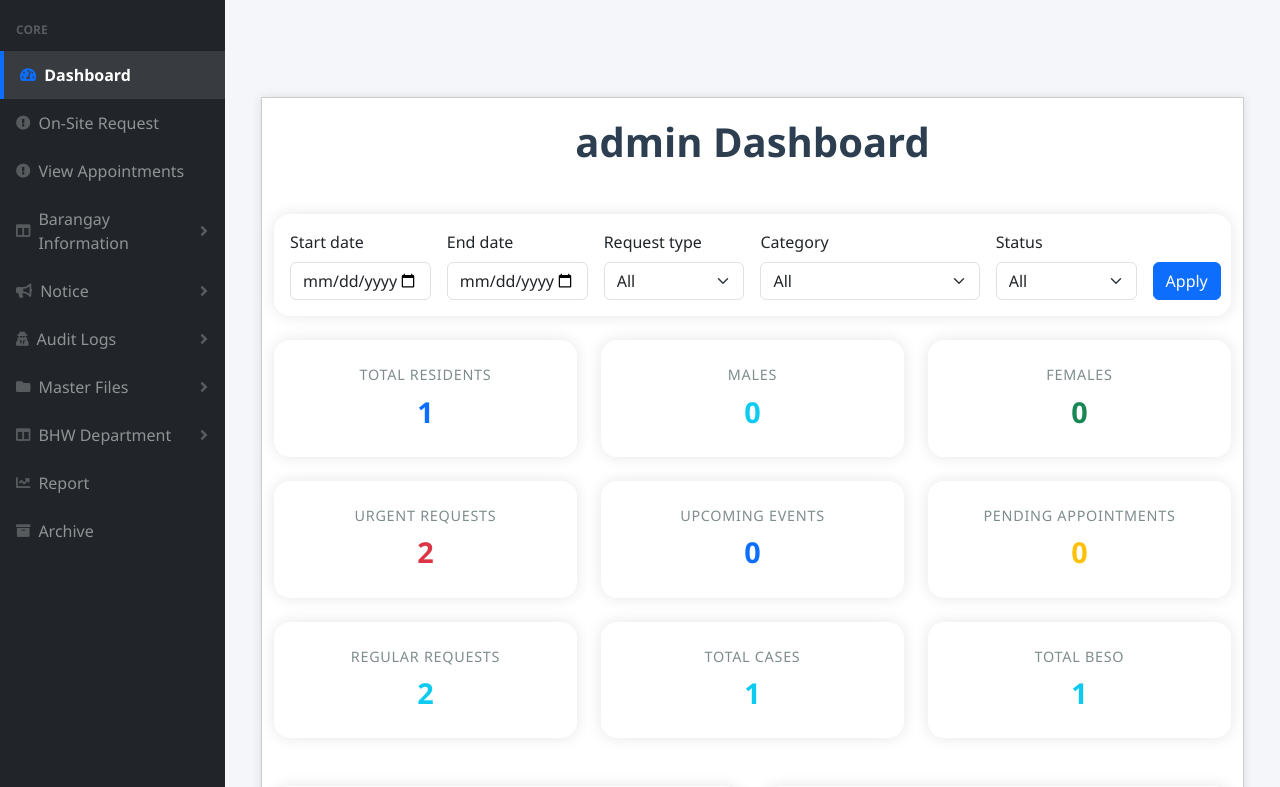
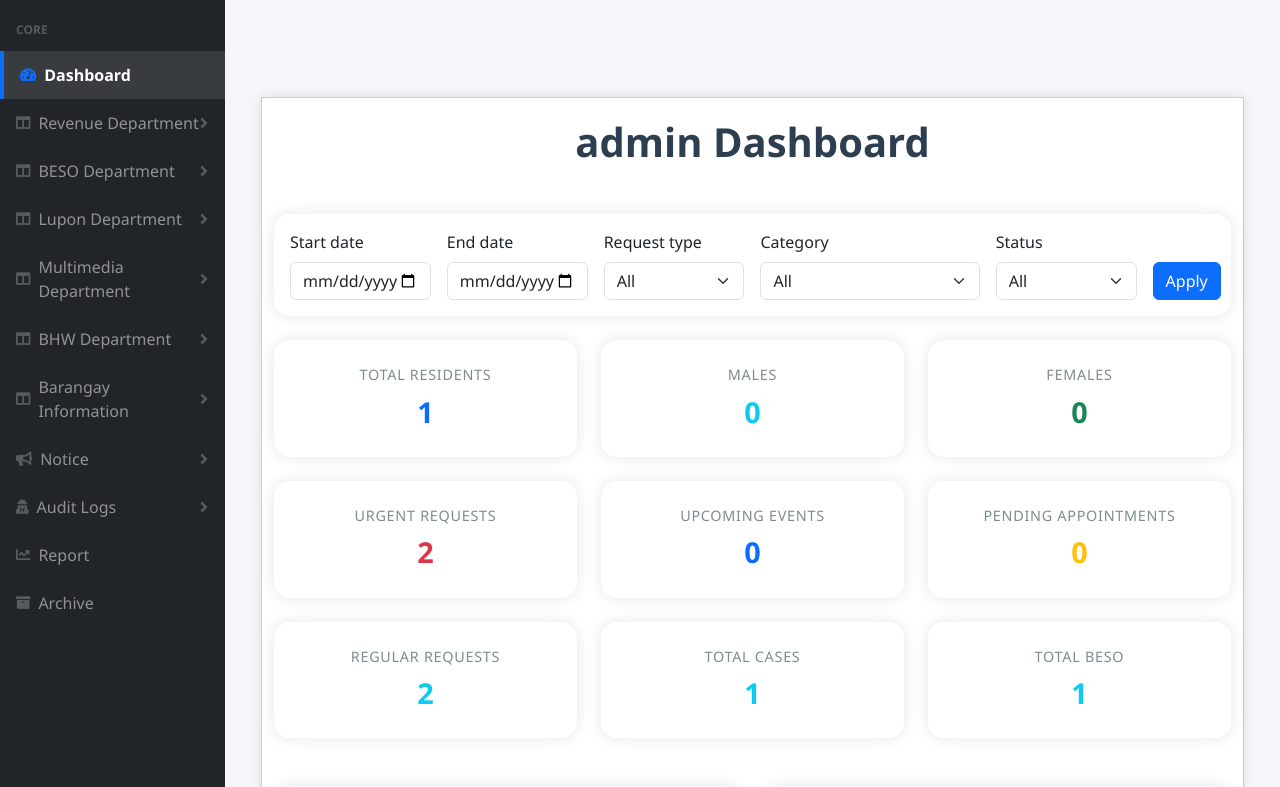
Before and after one commit to rsalvana/bugo-admin, a PHP site: page /bugo-resident-side/bugo-admin/index_Admin.php in a window 1280 px wide. Shown: the part 63-850 px from the top of the page. Run offline with PHP 8.4, Linux system fonts and the light colour scheme; the visitor is signed in with stand-in values (Sample User, id 1); tables that the repository leaves empty or names only in its code hold one stand-in row (values such as "Sample post"); some libraries are stand-ins or nearby versions.

Commit message:
side nav

```diff
--- a/index_Admin.php
+++ b/index_Admin.php
@@ -264,23 +264,74 @@ $mysqli->close();
                            href="index_Admin.php?page=<?php echo urlencode(encrypt('admin_dashboard')); ?>">
                            <div class="sb-nav-link-icon"><i class="fas fa-tachometer-alt"></i></div> Dashboard
                         </a>
-                        <a class="nav-link nav-link-mobile <?php echo ($page === 'urgent_request') ? 'active' : ''; ?>"
-                           href="index_Admin.php?page=<?php echo urlencode(encrypt('urgent_request')); ?>">
-                           <div class="sb-nav-link-icon"><i class="fas fa-exclamation-circle"></i></div> On-Site Request
+
+                        <a class="nav-link <?php echo in_array($page, ['urgent_request','view_appointments']) ? '' : 'collapsed'; ?>"
+                           data-bs-toggle="collapse" data-bs-target="#revenueDepartment_nav_desktop">
+                           <div class="sb-nav-link-icon"><i class="fas fa-columns"></i></div> Revenue Department
+                           <div class="sb-sidenav-collapse-arrow"><i class="fas fa-angle-down"></i></div>
                         </a>
-                        <a class="nav-link nav-link-mobile <?php echo ($page === 'view_appointments') ? 'active' : ''; ?>"
-                           href="index_Admin.php?page=<?php echo urlencode(encrypt('view_appointments')); ?>">
-                           <div class="sb-nav-link-icon"><i class="fas fa-exclamation-circle"></i></div> View Appointments
+                        <div class="collapse <?php echo in_array($page, ['urgent_request','view_appointments']) ? 'show' : ''; ?>" id="revenueDepartment_nav_desktop">
+                           <nav class="sb-sidenav-menu-nested nav">
+                            <a class="nav-link <?php echo ($page === 'urgent_request') ? 'active' : ''; ?>" href="index_Admin.php?page=<?php echo urlencode(encrypt('urgent_request')); ?>">On-Site Request</a>
+                            <a class="nav-link <?php echo ($page === 'view_appointments') ? 'active' : ''; ?>" href="index_Admin.php?page=<?php echo urlencode(encrypt('view_appointments')); ?>">Appointment List</a>
+                           </nav>
+                        </div>
+
+                        <a class="nav-link <?php echo in_array($page, ['beso']) ? '' : 'collapsed'; ?>"
+                           data-bs-toggle="collapse" data-bs-target="#besoDepartment_nav_desktop">
+                           <div class="sb-nav-link-icon"><i class="fas fa-columns"></i></div> BESO Department
+                           <div class="sb-sidenav-collapse-arrow"><i class="fas fa-angle-down"></i></div>
                         </a>
+                        <div class="collapse <?php echo in_array($page, ['beso']) ? 'show' : ''; ?>" id="besoDepartment_nav_desktop">
+                           <nav class="sb-sidenav-menu-nested nav">
+                            <a class="nav-link <?php echo ($page === 'beso') ? 'active' : ''; ?>" href="index_Admin.php?page=<?php echo urlencode(encrypt('beso')); ?>">BESO List</a>
+                           </nav>
+                        </div>
 
-                        <a class="nav-link <?php echo in_array($page, ['barangay_official_list','certificate_list','time_slot','Zone_leaders','add_guidelines']) ? '' : 'collapsed'; ?>"
+                        <a class="nav-link <?php echo in_array($page, ['case_list']) ? '' : 'collapsed'; ?>"
+                           data-bs-toggle="collapse" data-bs-target="#luponDepartment_nav_desktop">
+                           <div class="sb-nav-link-icon"><i class="fas fa-columns"></i></div> Lupon Department
+                           <div class="sb-sidenav-collapse-arrow"><i class="fas fa-angle-down"></i></div>
+                        </a>
+                        <div class="collapse <?php echo in_array($page, ['case_list']) ? 'show' : ''; ?>" id="luponDepartment_nav_desktop">
+                           <nav class="sb-sidenav-menu-nested nav">
+                            <a class="nav-link <?php echo ($page === 'case_list') ? 'active' : ''; ?>" href="index_Admin.php?page=<?php echo urlencode(encrypt('case_list')); ?>">Case List</a>
+                           </nav>
+                        </div>
+
+                        <a class="nav-link <?php echo in_array($page, ['event_list']) ? '' : 'collapsed'; ?>"
+                           data-bs-toggle="collapse" data-bs-target="#multimediaDepartment_nav_desktop">
+                           <div class="sb-nav-link-icon"><i class="fas fa-columns"></i></div> Multimedia Department
+                           <div class="sb-sidenav-collapse-arrow"><i class="fas fa-angle-down"></i></div>
+                        </a>
+                        <div class="collapse <?php echo in_array($page, ['event_list']) ? 'show' : ''; ?>" id="multimediaDepartment_nav_desktop">
+                           <nav class="sb-sidenav-menu-nested nav">
+                            <a class="nav-link <?php echo ($page === 'event_list') ? 'active' : ''; ?>" href="index_Admin.php?page=<?php echo urlencode(encrypt('event_list')); ?>">Event List</a>
+                           </nav>
+                        </div>
+
+                        <a class="nav-link <?php echo in_array($page, ['med_request','med_inventory','resident_info']) ? '' : 'collapsed'; ?>"
+                           data-bs-toggle="collapse" data-bs-target="#bhw_nav_desktop">
+                           <div class="sb-nav-link-icon"><i class="fas fa-columns"></i></div> BHW Department
+                           <div class="sb-sidenav-collapse-arrow"><i class="fas fa-angle-down"></i></div>
+                        </a>
+                        <div class="collapse <?php echo in_array($page, ['med_request','med_inventory','resident_info']) ? 'show' : ''; ?>" id="bhw_nav_desktop">
+                           <nav class="sb-sidenav-menu-nested nav">
+                            <a class="nav-link <?php echo ($page === 'med_request') ? 'active' : ''; ?>" href="index_Admin.php?page=<?php echo urlencode(encrypt('med_request')); ?>">Request List</a>
+                            <a class="nav-link <?php echo ($page === 'resident_info') ? 'active' : ''; ?>" href="index_Admin.php?page=<?php echo urlencode(encrypt('resident_info')); ?>">Resident List</a>
+                            <a class="nav-link <?php echo ($page === 'med_inventory') ? 'active' : ''; ?>" href="index_Admin.php?page=<?php echo urlencode(encrypt('med_inventory')); ?>">Medicine Inventory</a>
+                           </nav>
+                         </div>
+
+                        <a class="nav-link <?php echo in_array($page, ['official_info','barangay_official_list','certificate_list','time_slot','Zone_leaders','add_guidelines']) ? '' : 'collapsed'; ?>"
                            data-bs-toggle="collapse" data-bs-target="#barangay_official_nav_desktop">
                            <div class="sb-nav-link-icon"><i class="fas fa-columns"></i></div> Barangay Information
                            <div class="sb-sidenav-collapse-arrow"><i class="fas fa-angle-down"></i></div>
                         </a>
-                        <div class="collapse <?php echo in_array($page, ['barangay_official_list','certificate_list','time_slot','Zone_leaders','add_guidelines']) ? 'show' : ''; ?>" id="barangay_official_nav_desktop">
+                        <div class="collapse <?php echo in_array($page, ['official_info','barangay_official_list','certificate_list','time_slot','Zone_leaders','add_guidelines']) ? 'show' : ''; ?>" id="barangay_official_nav_desktop">
                            <nav class="sb-sidenav-menu-nested nav">
                             <a class="nav-link <?php echo ($page === 'barangay_official_list') ? 'active' : ''; ?>" href="index_Admin.php?page=<?php echo urlencode(encrypt('barangay_official_list')); ?>">Official List</a>
+                            <a class="nav-link <?php echo ($page === 'official_info') ? 'active' : ''; ?>" href="index_Admin.php?page=<?php echo urlencode(encrypt('official_info')); ?>">Employees</a>
                             <a class="nav-link <?php echo ($page === 'certificate_list') ? 'active' : ''; ?>" href="index_Admin.php?page=<?php echo urlencode(encrypt('certificate_list')); ?>">Certificate List</a>
                             <a class="nav-link <?php echo ($page === 'time_slot') ? 'active' : ''; ?>" href="index_Admin.php?page=<?php echo urlencode(encrypt('time_slot')); ?>">Time Slot List</a>
                             <a class="nav-link <?php echo ($page === 'Zone_leaders') ? 'active' : ''; ?>" href="index_Admin.php?page=<?php echo urlencode(encrypt('Zone_leaders')); ?>">Add Zone Leader</a>
@@ -312,33 +363,6 @@ $mysqli->close();
                             <a class="nav-link <?php echo ($page === 'residents_audit') ? 'active' : ''; ?>" href="index_Admin.php?page=<?php echo urlencode(encrypt('residents_audit')); ?>">Residents Audit Logs</a>
                            </nav>
                         </div>
-
-                        <a class="nav-link <?php echo in_array($page, ['resident_info','official_info','beso','event_list','case_list']) ? '' : 'collapsed'; ?>"
-                           data-bs-toggle="collapse" data-bs-target="#master_files_desktop">
-                           <div class="sb-nav-link-icon"><i class="fas fa-folder"></i></div> Master Files
-                           <div class="sb-sidenav-collapse-arrow"><i class="fas fa-angle-down"></i></div>
-                        </a>
-                        <div class="collapse <?php echo in_array($page, ['resident_info','official_info','beso','event_list','case_list']) ? 'show' : ''; ?>" id="master_files_desktop">
-                           <nav class="sb-sidenav-menu-nested nav">
-                            <a class="nav-link <?php echo ($page === 'resident_info') ? 'active' : ''; ?>" href="index_Admin.php?page=<?php echo urlencode(encrypt('resident_info')); ?>">Resident List</a>
-                            <a class="nav-link <?php echo ($page === 'official_info') ? 'active' : ''; ?>" href="index_Admin.php?page=<?php echo urlencode(encrypt('official_info')); ?>">Employees</a>
-                            <a class="nav-link <?php echo ($page === 'beso') ? 'active' : ''; ?>" href="index_Admin.php?page=<?php echo urlencode(encrypt('beso')); ?>">BESO</a>
-                            <a class="nav-link <?php echo ($page === 'event_list') ? 'active' : ''; ?>" href="index_Admin.php?page=<?php echo urlencode(encrypt('event_list')); ?>">Event List</a>
-                            <a class="nav-link <?php echo ($page === 'case_list') ? 'active' : ''; ?>" href="index_Admin.php?page=<?php echo urlencode(encrypt('case_list')); ?>">Case List</a>
-                           </nav>
-                        </div>
-
-                        <a class="nav-link <?php echo in_array($page, ['med_request','med_inventory']) ? '' : 'collapsed'; ?>"
-                           data-bs-toggle="collapse" data-bs-target="#bhw_nav_desktop">
-                           <div class="sb-nav-link-icon"><i class="fas fa-columns"></i></div> BHW Department
-                           <div class="sb-sidenav-collapse-arrow"><i class="fas fa-angle-down"></i></div>
-                        </a>
-                        <div class="collapse <?php echo in_array($page, ['med_request','med_inventory']) ? 'show' : ''; ?>" id="bhw_nav_desktop">
-                           <nav class="sb-sidenav-menu-nested nav">
-                            <a class="nav-link <?php echo ($page === 'med_request') ? 'active' : ''; ?>" href="index_Admin.php?page=<?php echo urlencode(encrypt('med_request')); ?>">Request List</a>
-                            <a class="nav-link <?php echo ($page === 'med_inventory') ? 'active' : ''; ?>" href="index_Admin.php?page=<?php echo urlencode(encrypt('med_inventory')); ?>">Medicine Inventory</a>
-                           </nav>
-                         </div>
 
                         <a class="nav-link <?php echo ($page === 'reports') ? 'active' : 'collapsed'; ?>"
                            href="index_Admin.php?page=<?php echo urlencode(encrypt('reports')); ?>">
```
